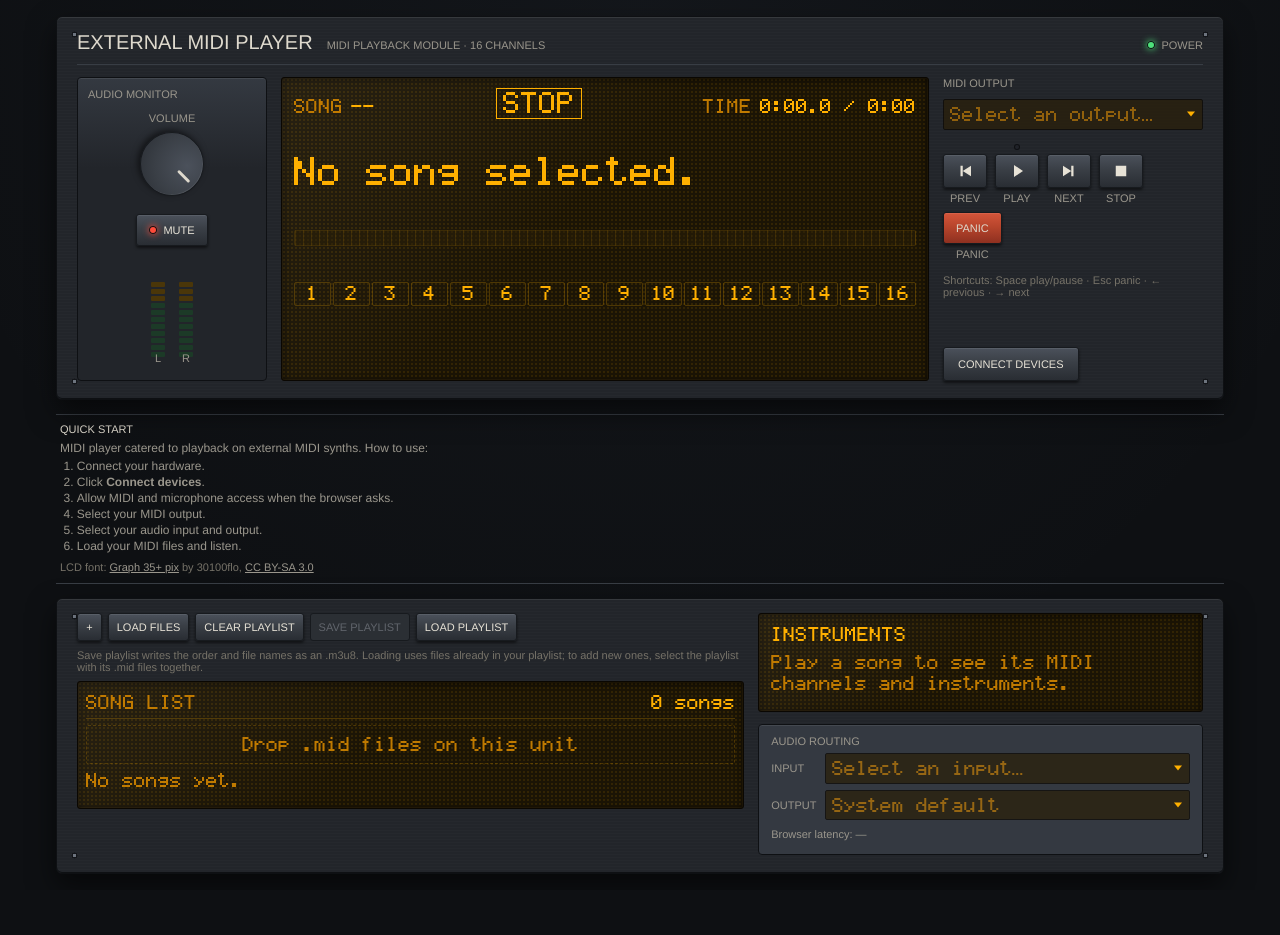
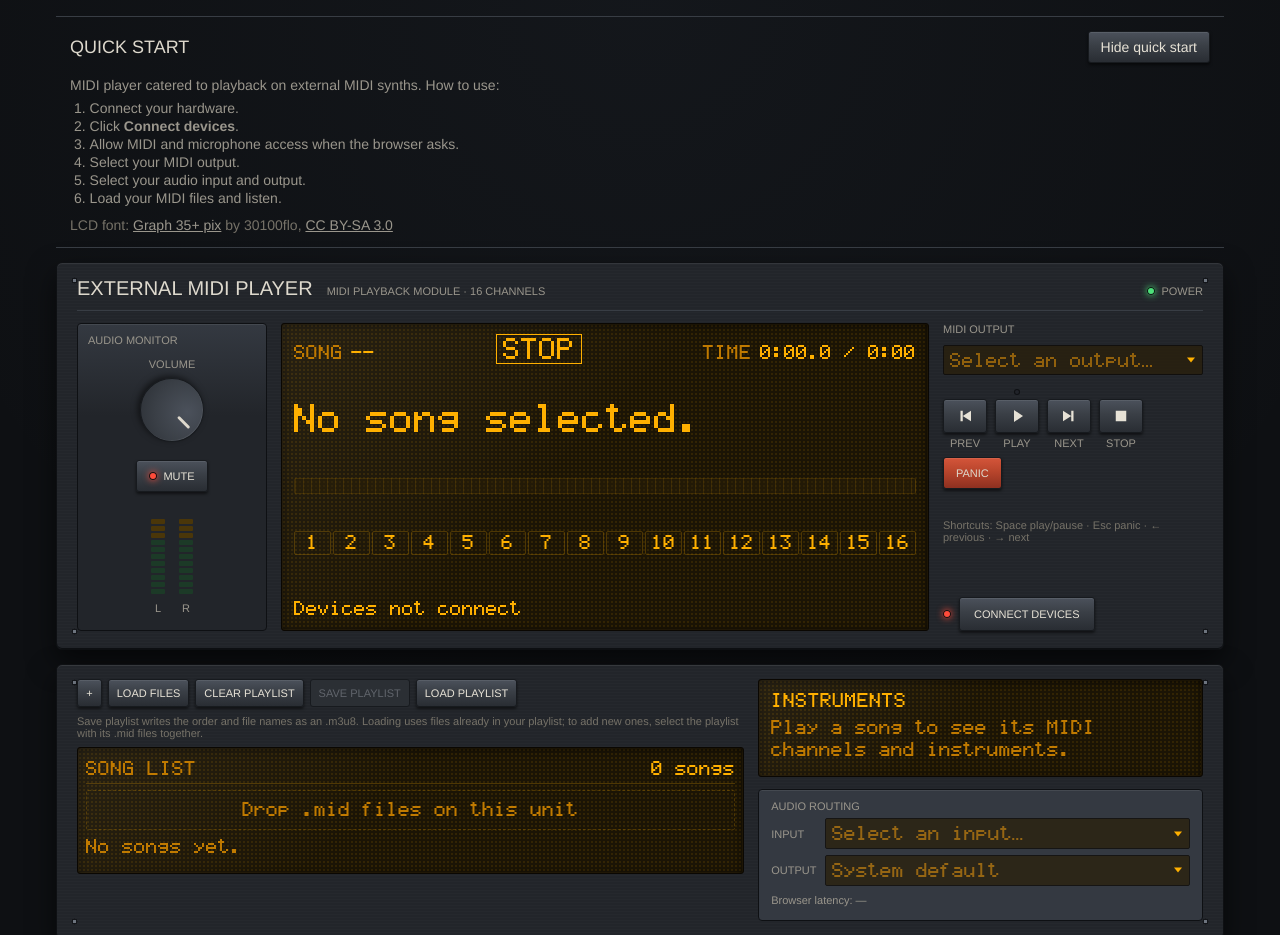
Before and after one commit to wilsontr/external-midi-player, a website built with Vite: page index.html in a window 1280 px wide. Shown: the top 935 px of the page. Before the commit the page ends 890 px from the top, so only its background shows below. Built offline with nearby package versions, Linux system fonts and the light colour scheme.

Commit message:
feat(t11): move quick start above the rack and show device state

```diff
--- a/src/styles.css
+++ b/src/styles.css
@@ -677,6 +677,7 @@ button:disabled {
 
 .connect-row {
   display: flex;
+  align-items: center;
   flex-wrap: wrap;
   gap: 8px;
   margin-top: auto;
@@ -729,6 +730,25 @@ button:disabled {
   height: 8px;
 }
 
+/* Connect key state: red until MIDI access and an output are present. */
+.led-connect[data-state='connected'] {
+  background: var(--led-green);
+  box-shadow:
+    0 0 7px var(--led-green),
+    inset 0 0 0 1px var(--chassis-deep);
+}
+
+.led-connect[data-state='disconnected'] {
+  background: var(--led-red);
+  box-shadow:
+    0 0 7px var(--led-red),
+    inset 0 0 0 1px var(--chassis-deep);
+}
+
+.key-caption-spacer {
+  visibility: hidden;
+}
+
 .key-cell-play .led-play {
   width: 6px;
   height: 6px;
@@ -760,7 +780,7 @@ button:disabled {
   display: flex;
   flex-direction: column;
   align-items: center;
-  gap: 4px;
+  gap: 8px;
 }
 
 .ladder {
@@ -773,9 +793,13 @@ button:disabled {
   display: block;
   width: 14px;
   height: 5px;
+  line-height: 0;
 }
 
+/* Block, not inline-block: an inline LED would baseline-align inside the 5px
+   slot, paint ~10px lower and overlap the L/R captions below the ladder. */
 .ladder .led {
+  display: block;
   width: 100%;
   height: 100%;
   border-radius: 1px;
@@ -1088,25 +1112,46 @@ button:disabled {
 
 .quickstart {
   min-width: 0;
-  padding: 8px 4px 10px;
+  padding: 1em;
+  font-size: 14px;
   border-top: 1px solid var(--panel-line);
   border-bottom: 1px solid var(--panel-line);
 }
 
+.quickstart-head {
+  display: flex;
+  align-items: center;
+  justify-content: space-between;
+  flex-wrap: wrap;
+  gap: 8px;
+}
+
 .quickstart .silk-label {
+  margin: 0;
+  font-size: 18px;
   color: var(--silk);
 }
 
+.quickstart-toggle {
+  font-size: 14px;
+  text-transform: none;
+  letter-spacing: 0;
+}
+
+.quickstart-body {
+  margin-top: 1em;
+}
+
 .how-to-intro {
-  margin: 4px 0;
-  font-size: 12px;
+  margin: 0 0 0.5em;
+  font-size: inherit;
   color: var(--silk-dim);
 }
 
 .how-to {
-  margin: 4px 0 8px;
+  margin: 0 0 0.75em;
   padding-left: 1.4em;
-  font-size: 12px;
+  font-size: inherit;
   color: var(--silk-dim);
 }
 
@@ -1114,9 +1159,13 @@ button:disabled {
   margin: 2px 0;
 }
 
+.quickstart .notice {
+  font-size: inherit;
+}
+
 .font-credit {
-  margin: 8px 0 0;
-  font-size: 11px;
+  margin: 0.75em 0 0;
+  font-size: inherit;
   color: var(--silk-faint);
 }
 
--- a/src/ui.ts
+++ b/src/ui.ts
@@ -121,6 +121,47 @@ function partStrip(): string {
 export function createUi(root: HTMLElement): void {
   root.innerHTML = `
     <div class="rack">
+      <section class="quickstart" data-testid="quickstart" aria-labelledby="quickstart-heading">
+        <div class="quickstart-head">
+          <h2 class="silk-label" id="quickstart-heading">Quick start</h2>
+          <button
+            type="button"
+            class="rubber-key quickstart-toggle"
+            data-testid="quickstart-toggle"
+            aria-expanded="true"
+            aria-controls="quickstart-body"
+          >Hide quick start</button>
+        </div>
+        <div class="quickstart-body" id="quickstart-body">
+          <p class="how-to-intro">
+            MIDI player catered to playback on external MIDI synths. How to use:
+          </p>
+          <ol class="how-to" data-testid="how-to">
+            <li>Connect your hardware.</li>
+            <li>Click <strong>Connect devices</strong>.</li>
+            <li>Allow MIDI and microphone access when the browser asks.</li>
+            <li>Select your MIDI output.</li>
+            <li>Select your audio input and output.</li>
+            <li>Load your MIDI files and listen.</li>
+          </ol>
+          <p class="notice silk-notice" data-testid="unsupported-notice" hidden>
+            This browser does not support Web MIDI. Use a current desktop version
+            of Chrome, Edge, or Firefox to connect MIDI devices.
+          </p>
+          <p class="notice silk-notice" data-testid="firefox-onboarding" hidden>
+            Firefox may ask you to install a Web MIDI site permission before it
+            can list MIDI devices. That prompt is safe — it only lets this page
+            talk to your MIDI hardware. Click "Connect devices", then allow the
+            permission when asked.
+          </p>
+          <p class="font-credit">
+            LCD font:
+            <a href="http://fontstruct.com/fontstructions/show/664062" rel="license noopener" target="_blank">Graph 35+ pix</a>
+            by 30100flo,
+            <a href="https://creativecommons.org/licenses/by-sa/3.0/" rel="license noopener" target="_blank">CC BY-SA 3.0</a>
+          </p>
+        </div>
+      </section>
       <header class="unit unit-front" data-testid="header" aria-label="App header">
         <div class="unit-brand">
           <h1 class="brand-name">External MIDI Player</h1>
@@ -243,48 +284,18 @@ export function createUi(root: HTMLElement): void {
               </div>
               <div class="key-cell key-cell-panic">
                 <button type="button" class="rubber-key key-panic" data-testid="panic-button" aria-label="Panic"><span class="key-cap">Panic</span></button>
-                <span class="silk-caption" aria-hidden="true">Panic</span>
+                <span class="silk-caption key-caption-spacer" aria-hidden="true">&nbsp;</span>
               </div>
             </div>
             <p class="silk-hint">Shortcuts: Space play/pause · Esc panic · ← previous · → next</p>
             <div class="connect-row">
+              <span class="led led-connect" data-testid="connect-led" data-state="disconnected" aria-hidden="true"></span>
               <button type="button" class="rubber-key connect-key" data-testid="connect-button">Connect devices</button>
               <button type="button" class="rubber-key connect-key" data-testid="retry-button" hidden>Retry</button>
             </div>
           </div>
         </div>
       </header>
-
-      <section class="quickstart" data-testid="quickstart" aria-labelledby="quickstart-heading">
-        <h2 class="silk-label" id="quickstart-heading">Quick start</h2>
-        <p class="how-to-intro">
-          MIDI player catered to playback on external MIDI synths. How to use:
-        </p>
-        <ol class="how-to" data-testid="how-to">
-          <li>Connect your hardware.</li>
-          <li>Click <strong>Connect devices</strong>.</li>
-          <li>Allow MIDI and microphone access when the browser asks.</li>
-          <li>Select your MIDI output.</li>
-          <li>Select your audio input and output.</li>
-          <li>Load your MIDI files and listen.</li>
-        </ol>
-        <p class="notice silk-notice" data-testid="unsupported-notice" hidden>
-          This browser does not support Web MIDI. Use a current desktop version
-          of Chrome, Edge, or Firefox to connect MIDI devices.
-        </p>
-        <p class="notice silk-notice" data-testid="firefox-onboarding" hidden>
-          Firefox may ask you to install a Web MIDI site permission before it
-          can list MIDI devices. That prompt is safe — it only lets this page
-          talk to your MIDI hardware. Click "Connect devices", then allow the
-          permission when asked.
-        </p>
-        <p class="font-credit">
-          LCD font:
-          <a href="http://fontstruct.com/fontstructions/show/664062" rel="license noopener" target="_blank">Graph 35+ pix</a>
-          by 30100flo,
-          <a href="https://creativecommons.org/licenses/by-sa/3.0/" rel="license noopener" target="_blank">CC BY-SA 3.0</a>
-        </p>
-      </section>
 
       <section class="unit unit-exp" data-testid="expansion-unit" aria-label="Expansion unit">
         <div class="face face-exp">
@@ -363,6 +374,11 @@ export function createUi(root: HTMLElement): void {
 
   const connectButton = root.querySelector<HTMLButtonElement>('[data-testid="connect-button"]')!;
   const retryButton = root.querySelector<HTMLButtonElement>('[data-testid="retry-button"]')!;
+  const connectLed = root.querySelector<HTMLElement>('[data-testid="connect-led"]')!;
+  const quickstartToggle = root.querySelector<HTMLButtonElement>(
+    '[data-testid="quickstart-toggle"]',
+  )!;
+  const quickstartBody = root.querySelector<HTMLElement>('#quickstart-body')!;
   const unsupportedNotice = root.querySelector<HTMLElement>('[data-testid="unsupported-notice"]')!;
   const firefoxOnboarding = root.querySelector<HTMLElement>('[data-testid="firefox-onboarding"]')!;
   const outputPicker = root.querySelector<HTMLSelectElement>('[data-testid="output-picker"]')!;
@@ -1122,6 +1138,16 @@ export function createUi(root: HTMLElement): void {
   setInterval(updateProgress, 50);
   renderTransport();
 
+  /**
+   * The Connect key's LED: red until MIDI access is granted and at least one
+   * output is present, green after that. The LCD status line carries the words
+   * for assistive tech.
+   */
+  function renderConnectionLed(): void {
+    const connected = midi.connected && midi.listOutputs().length > 0;
+    connectLed.dataset.state = connected ? 'connected' : 'disconnected';
+  }
+
   /** (Re)build the picker from the current output list. */
   function renderOutputs(): void {
     const outputs = midi.listOutputs();
@@ -1131,6 +1157,7 @@ export function createUi(root: HTMLElement): void {
     );
     outputPicker.disabled = false;
     outputPicker.value = midi.selectedId() ?? '';
+    renderConnectionLed();
   }
 
   const monitor = new AudioMonitor({
@@ -1285,6 +1312,7 @@ export function createUi(root: HTMLElement): void {
         midi.connect(),
         monitor.unlock(),
       ]);
+      renderConnectionLed();
       audioReady = micGranted;
       renderAudioDevices();
 
@@ -1314,6 +1342,7 @@ export function createUi(root: HTMLElement): void {
         retryButton.textContent = 'Retry';
       }
     } catch {
+      renderConnectionLed();
       setStatus('Connecting devices failed - click "Connect devices" to retry.');
       retryButton.hidden = false;
       retryButton.textContent = 'Retry';
@@ -1343,10 +1372,21 @@ export function createUi(root: HTMLElement): void {
     setStatus(
       'This browser does not support Web MIDI. Use a current desktop version of Chrome, Edge, or Firefox.',
     );
-  } else if (isFirefox()) {
+  } else {
     // Explain the add-on permission prompt *before* the first click.
-    firefoxOnboarding.hidden = false;
+    if (isFirefox()) firefoxOnboarding.hidden = false;
+    // Until the user connects, the LCD spells out the device state.
+    setStatus('Devices not connect');
   }
+
+  quickstartToggle.addEventListener('click', () => {
+    const expand = quickstartToggle.getAttribute('aria-expanded') !== 'true';
+    quickstartToggle.setAttribute('aria-expanded', String(expand));
+    quickstartToggle.textContent = expand ? 'Hide quick start' : 'Show quick start';
+    quickstartBody.hidden = !expand;
+  });
+
+  renderConnectionLed();
 
   // The player restores a saved playlist without emitting a change; show it.
   renderPlaylist();
```
Also changed, not shown: Browser MIDI Playlist Player — MVP Design.md (+4 -4 lines), tasks/T11-half-rack-faceplate-skin.md (+3 -3 lines), tests/e2e/device-access.spec.ts (+17 -8 lines), tests/e2e/player-refinements.spec.ts (+7 -7 lines), tests/e2e/t11-faceplate.spec.ts (+67 -0 lines).
